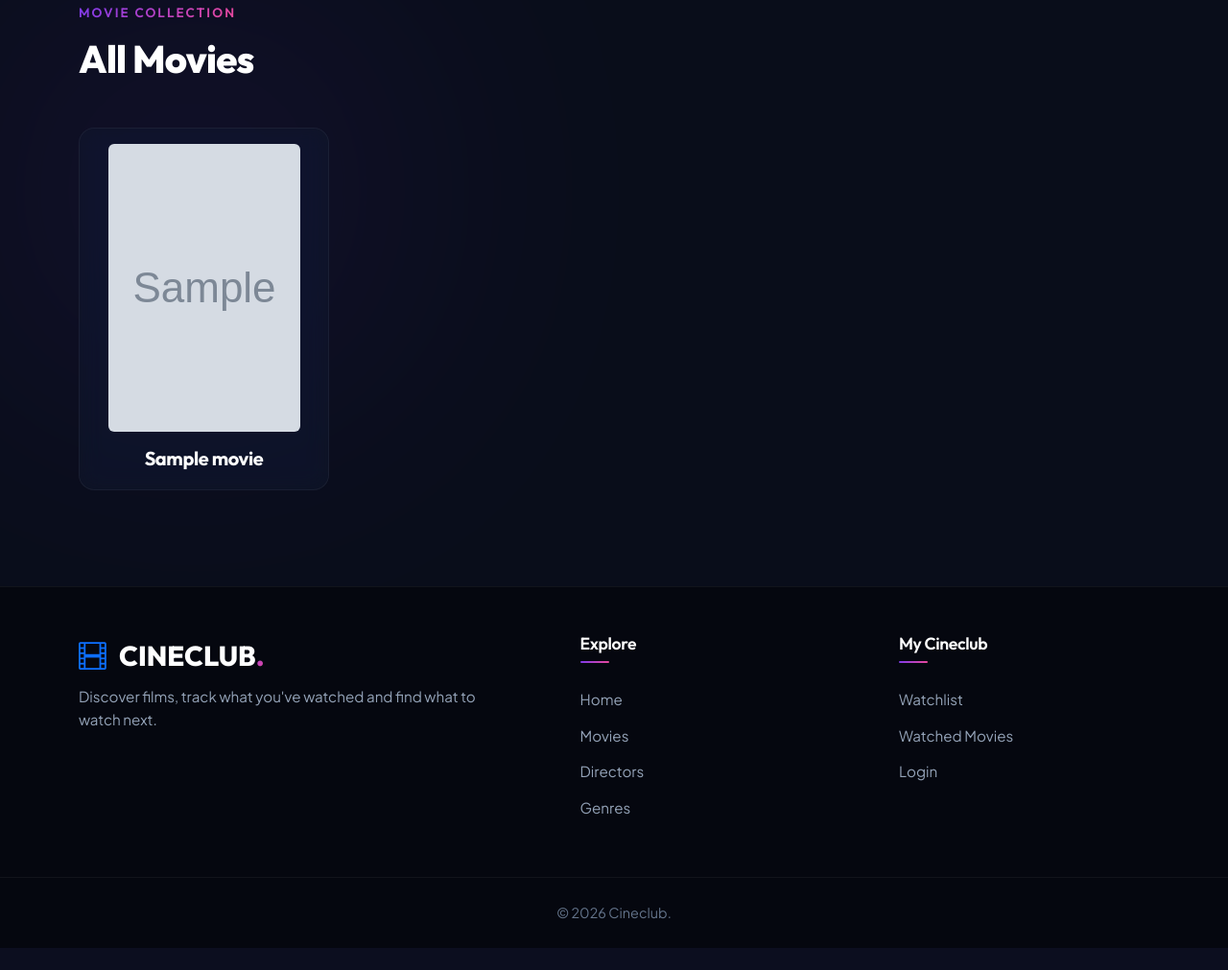
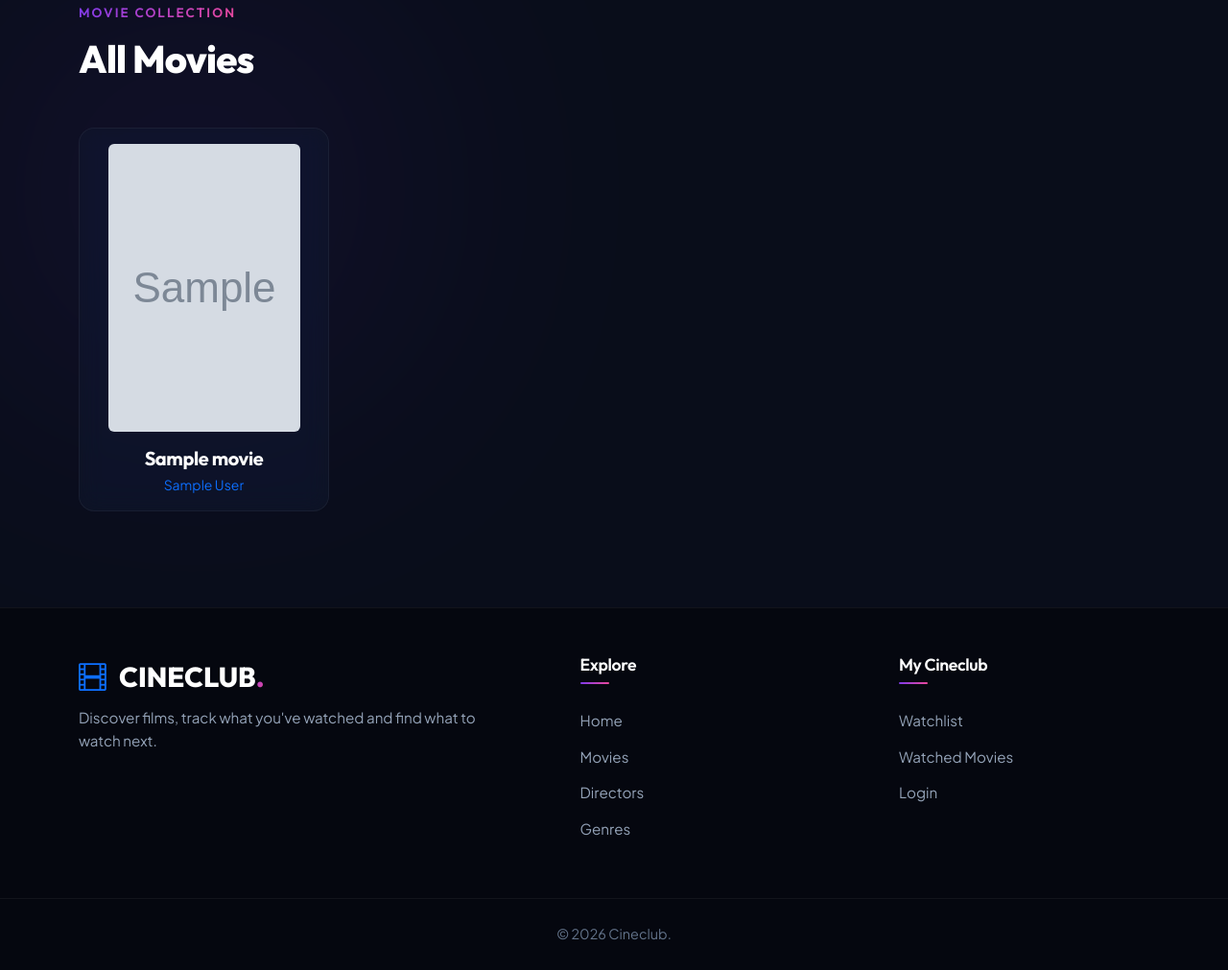
Before and after one commit to Mendoncin/cineclub-django, a Django app: page /movies/ in a window 1280 px wide. Shown: the part 381-1392 px from the top of the page at 96% size. Before the commit the page ends 1369 px from the top, so only its background shows below. Run offline with Django 5.2, Linux system fonts and the light colour scheme; tables that the repository leaves empty hold one stand-in row (values such as "Sample post"); grey boxes marked "Sample" are stand-in pictures.

Commit message:
feat: Link movie list to detail pages

```diff
--- a/static/catalog/css/movie_list.css
+++ b/static/catalog/css/movie_list.css
@@ -37,3 +37,10 @@
 .movie-card:hover {
     transform: translateY(-5px);
 }
+
+.movie-card-link {
+    text-decoration: none;
+    color: inherit;
+    display: block;
+    height: 100%;
+}
--- a/templates/catalog/movie_list.html
+++ b/templates/catalog/movie_list.html
@@ -55,6 +55,11 @@ Movies | Cineclub
 
                 <div class="col-sm-6 col-md-4 col-lg-3">
 
+                    <a
+                        href="{% url 'catalog:movie-detail' movie.pk %}"
+                        class="movie-card-link"
+                    >
+
                         <div class="team-card movie-card text-center glass-card p-3 h-100">
 
                             <div class="movie-poster-wrapper mb-3">
@@ -77,17 +82,17 @@ Movies | Cineclub
 
                             </div>
 
-
                             <h5 class="mb-1 text-white">
                                 {{ movie.title }}
                             </h5>
 
-
                             <p class="text-primary small mb-0">
-                            {{ movie.director.name }}
+                                {{ movie.director.first_name }} {{ movie.director.last_name }}
                             </p>
 
                         </div>
+
+                    </a>
 
                 </div>
 
```
Lines whose indentation alone changed are shown as unchanged.
